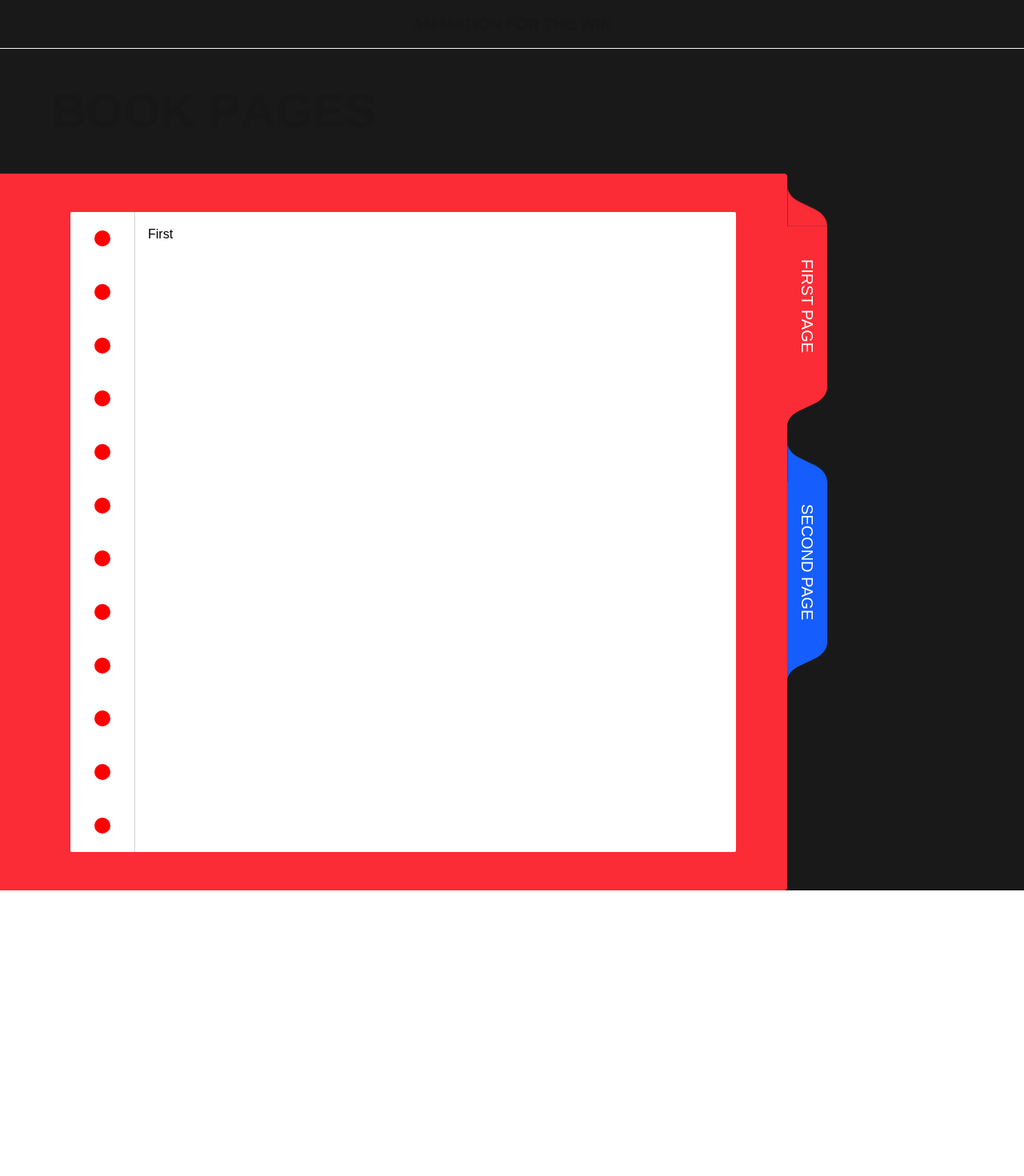
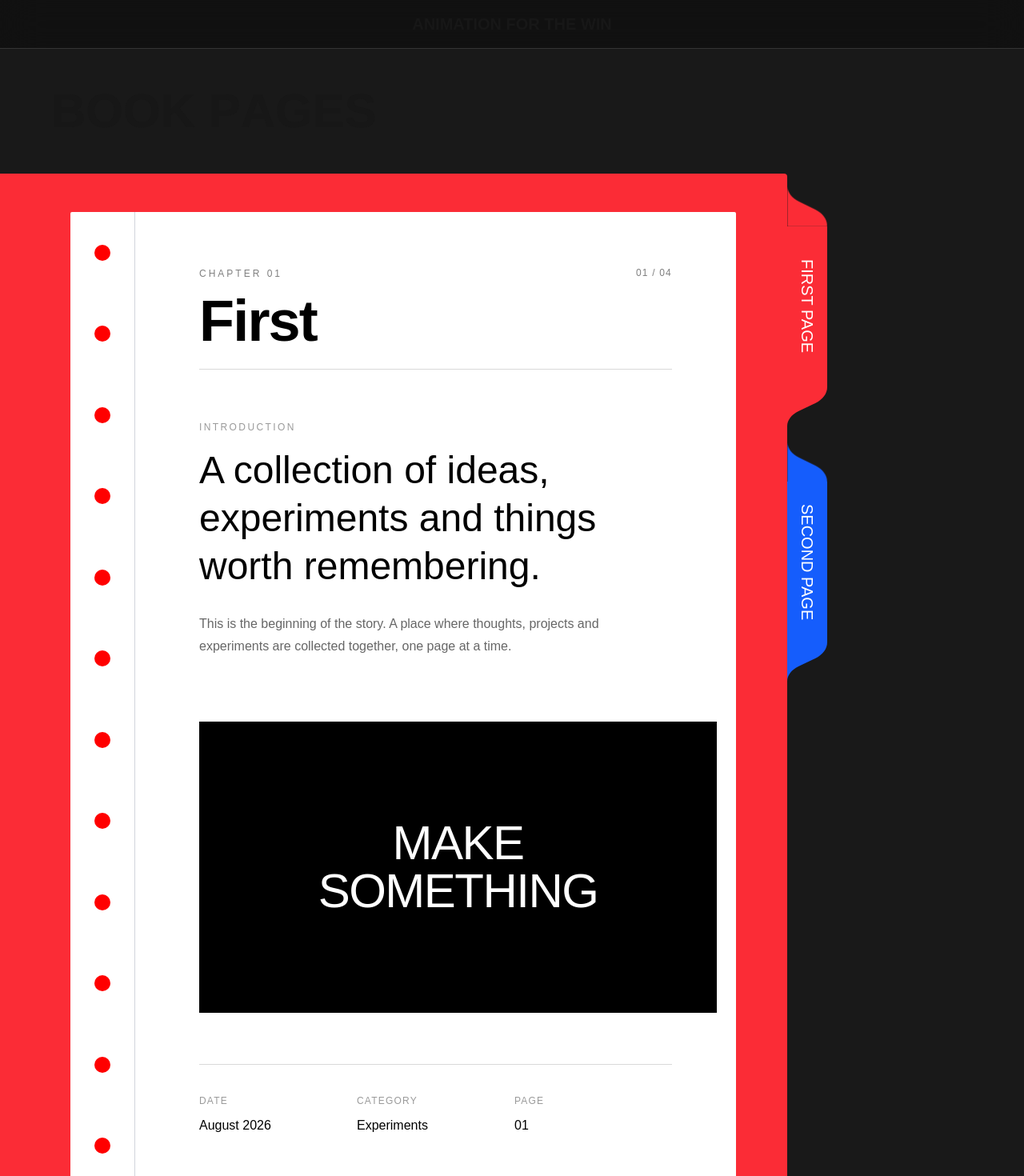
Before and after one commit to AhmedMohamed800/animation-for-the-win, a Next.js app: page /animations/book-pages in a window 1280 px wide. Shown: the top 1470 px of the page at 80% size. Before the commit the page ends 1113 px from the top, so only its background shows below. Built offline with nearby package versions, Linux system fonts and the light colour scheme.

Commit message:
fix(books-pages): fix the page resize problem when the book opens

```diff
--- a/app/animations/book-pages/_components/PapperEdge.tsx
+++ b/app/animations/book-pages/_components/PapperEdge.tsx
@@ -1,10 +1,10 @@
 export default function PapperEdge({ color }: { color: string }) {
   return (
-    <div className="flex flex-col items-center justify-around w-12 px-10 border-r border-r-gray-300">
+    <div className="flex flex-col items-center justify-around w-12 px-4 lg:px-10 border-r border-r-gray-300">
       {Array.from({ length: 12 }).map((_, index) => (
         <div
           key={index}
-          className="w-5 h-5 rounded-full"
+          className="lg:w-5 lg:h-5 h-3 w-3 rounded-full"
           style={{ backgroundColor: color }}
         />
       ))}
--- a/app/animations/book-pages/_components/TransitionLink.tsx
+++ b/app/animations/book-pages/_components/TransitionLink.tsx
@@ -28,7 +28,7 @@ const TrainsitoinLink = ({ href, label, className, color }: Props) => {
       <BookMark color={color} direction="right" />
 
       <button
-        className="relative  font-light uppercase z-10 w-full h-[200px] text-[20px] cursor-pointer f text-white"
+        className="relative z-1 font-light uppercase  w-full h-[200px] text-[20px] cursor-pointer f text-white"
         style={{
           writingMode: "vertical-rl",
           backgroundColor: color,
--- a/app/animations/book-pages/layout.tsx
+++ b/app/animations/book-pages/layout.tsx
@@ -4,11 +4,9 @@ export default function DashboardLayout({
   children: React.ReactNode;
 }) {
   return (
-    <div className="realtive flex flex-col min-h-screen bg-[#191919]">
-      <nav className="flex items-center justify-center sticky top-0 left-0 z-3  gap-4 bg-[#191919] border-b border-b-gray-100 p-4 ">
-        <p className=" uppercase text-xl font-semibold">
-          Animation For The Win
-        </p>
+    <div className="page-container realtive flex flex-col min-h-screen bg-[#191919]">
+      <nav className="sticky top-0 left-0 z-30 flex items-center justify-center gap-4 border-b border-white/15 bg-black/30 p-4 backdrop-blur-xl">
+        <p className="text-xl font-semibold uppercase">Animation For The Win</p>
       </nav>
       <main className=" h-full flex-1 bg-[#191919] mt-12">{children}</main>
     </div>
--- a/app/animations/book-pages/page.tsx
+++ b/app/animations/book-pages/page.tsx
@@ -2,9 +2,94 @@ import PapperEdge from "./_components/PapperEdge";
 
 export default function BookPages() {
   return (
-    <div className="flex rounded-xs bg-white text-black">
+    <div className="flex min-h-screen w-full overflow-hidden rounded-xs bg-white text-black">
       <PapperEdge color="red" />
-      <div className="pl-4  w-[80%] py-4 min-h-screen">First</div>
+
+      <main className="min-w-0 flex-1 px-5 py-8 sm:px-8 sm:py-10 md:px-12 md:py-12 lg:px-20 lg:py-16">
+        <div className="mx-auto max-w-6xl">
+          {/* Header */}
+          <header className="flex items-start justify-between border-b border-black/15 pb-5 sm:pb-6">
+            <div>
+              <span className="text-[10px] uppercase tracking-[0.2em] text-black/50 sm:text-xs sm:tracking-[0.25em]">
+                Chapter 01
+              </span>
+
+              <h1 className="mt-2 text-4xl font-semibold tracking-tight sm:mt-3 sm:text-5xl md:text-6xl lg:text-7xl">
+                First
+              </h1>
+            </div>
+
+            <span className="pt-1 text-[10px] uppercase tracking-widest text-black/50 sm:text-xs">
+              01 / 04
+            </span>
+          </header>
+
+          {/* Intro */}
+          <section className="mt-10 sm:mt-14 md:mt-16">
+            <p className="text-[10px] uppercase tracking-[0.2em] text-black/40 sm:text-xs">
+              Introduction
+            </p>
+
+            <h2 className="mt-4 max-w-3xl text-2xl leading-tight sm:text-3xl md:text-4xl lg:text-5xl">
+              A collection of ideas, experiments and things worth remembering.
+            </h2>
+
+            <p className="mt-5 max-w-xl text-sm leading-6 text-black/60 sm:mt-7 sm:text-base sm:leading-7">
+              This is the beginning of the story. A place where thoughts,
+              projects and experiments are collected together, one page at a
+              time.
+            </p>
+          </section>
+
+          {/* Visual */}
+          <section className="mt-12 hidden lg:grid gap-8 sm:mt-16 md:mt-20 md:grid-cols-[1fr_0.45fr] md:gap-10">
+            <div className="aspect-[16/10] bg-black sm:aspect-[16/9]">
+              <div className="flex h-full items-center justify-center p-6 text-center text-white sm:p-8">
+                <span className="text-3xl font-medium tracking-tight sm:text-4xl md:text-5xl lg:text-6xl">
+                  MAKE
+                  <br />
+                  SOMETHING
+                </span>
+              </div>
+            </div>
+
+            <div className="flex flex-col justify-end">
+              <span className="text-[10px] uppercase tracking-[0.2em] text-black/40 sm:text-xs">
+                Note 01
+              </span>
+
+              <p className="mt-3 max-w-md text-base leading-6 sm:text-lg sm:leading-7">
+                Good work doesn&lsquo;t have to shout. Sometimes the smallest
+                detail is what makes the whole page memorable.
+              </p>
+            </div>
+          </section>
+
+          {/* Metadata */}
+          <section className="mt-12 grid grid-cols-2 gap-y-6 border-t border-black/15 pt-6 sm:mt-16 sm:grid-cols-3 sm:gap-y-0 sm:pt-8">
+            <div>
+              <span className="text-[10px] uppercase tracking-widest text-black/40 sm:text-xs">
+                Date
+              </span>
+              <p className="mt-1.5 text-sm sm:mt-2 sm:text-base">August 2026</p>
+            </div>
+
+            <div>
+              <span className="text-[10px] uppercase tracking-widest text-black/40 sm:text-xs">
+                Category
+              </span>
+              <p className="mt-1.5 text-sm sm:mt-2 sm:text-base">Experiments</p>
+            </div>
+
+            <div>
+              <span className="text-[10px] uppercase tracking-widest text-black/40 sm:text-xs">
+                Page
+              </span>
+              <p className="mt-1.5 text-sm sm:mt-2 sm:text-base">01</p>
+            </div>
+          </section>
+        </div>
+      </main>
     </div>
   );
 }
--- a/app/animations/book-pages/second-page/page.tsx
+++ b/app/animations/book-pages/second-page/page.tsx
@@ -2,9 +2,100 @@ import PapperEdge from "../_components/PapperEdge";
 
 export default function SecondBookPage() {
   return (
-    <div className="flex rounded-xs bg-white text-black">
+    <div className="flex min-h-screen w-full overflow-hidden rounded-xs bg-white text-black">
       <PapperEdge color="#155dfc" />
-      <div className="pl-4  w-[80%] py-4 min-h-screen">Second</div>
+
+      <main className="min-w-0 flex-1 px-5 py-8 sm:px-8 sm:py-10 md:px-12 md:py-12 lg:px-20 lg:py-16">
+        <div className="mx-auto max-w-6xl">
+          {/* Header */}
+          <header className="flex items-start justify-between border-b border-black/15 pb-5 sm:pb-6">
+            <div>
+              <span className="text-[10px] uppercase tracking-[0.2em] text-black/50 sm:text-xs sm:tracking-[0.25em]">
+                Chapter 02
+              </span>
+
+              <h1 className="mt-2 text-4xl font-semibold tracking-tight sm:mt-3 sm:text-5xl md:text-6xl lg:text-7xl">
+                Second
+              </h1>
+            </div>
+
+            <span className="pt-1 text-[10px] uppercase tracking-widest text-black/50 sm:text-xs">
+              02 / 04
+            </span>
+          </header>
+
+          {/* Intro */}
+          <section className="mt-10 sm:mt-14 md:mt-16">
+            <p className="text-[10px] uppercase tracking-[0.2em] text-black/40 sm:text-xs">
+              Exploration
+            </p>
+
+            <h2 className="mt-4 max-w-3xl text-2xl leading-tight sm:text-3xl md:text-4xl lg:text-5xl">
+              The second page is where the ideas start taking shape.
+            </h2>
+
+            <p className="mt-5 max-w-xl text-sm leading-6 text-black/60 sm:mt-7 sm:text-base sm:leading-7">
+              Every project starts with an experiment. Some work, some fail, and
+              some lead somewhere completely unexpected.
+            </p>
+          </section>
+
+          {/* Main content */}
+          <section className="mt-12 grid gap-8 sm:mt-16 md:mt-20 md:grid-cols-[0.45fr_1fr] md:gap-10">
+            {/* Text */}
+            <div className="order-2 flex flex-col justify-end md:order-1">
+              <span className="text-[10px] uppercase tracking-[0.2em] text-black/40 sm:text-xs">
+                Note 02
+              </span>
+
+              <p className="mt-3 max-w-md text-base leading-6 sm:text-lg sm:leading-7">
+                Don&lsquo;t aim for perfect on the first attempt. Build
+                something, break it, learn from it, and build it again.
+              </p>
+
+              <div className="mt-6 h-px w-16 bg-[#155dfc]" />
+            </div>
+
+            {/* Visual */}
+            <div className="order-1 hidden lg:flex items-center justify-center  aspect-video bg-[#155dfc] sm:aspect-video md:order-2">
+              <div className="flex h-full items-center justify-center p-6 text-center text-white sm:p-8">
+                <span className="text-3xl font-medium tracking-tight sm:text-4xl md:text-5xl lg:text-6xl">
+                  KEEP
+                  <br />
+                  GOING
+                </span>
+              </div>
+            </div>
+          </section>
+
+          {/* Metadata */}
+          <section className="mt-12 grid grid-cols-2 gap-y-6 border-t border-black/15 pt-6 sm:mt-16 sm:grid-cols-3 sm:gap-y-0 sm:pt-8">
+            <div>
+              <span className="text-[10px] uppercase tracking-widest text-black/40 sm:text-xs">
+                Date
+              </span>
+
+              <p className="mt-1.5 text-sm sm:mt-2 sm:text-base">August 2026</p>
+            </div>
+
+            <div>
+              <span className="text-[10px] uppercase tracking-widest text-black/40 sm:text-xs">
+                Category
+              </span>
+
+              <p className="mt-1.5 text-sm sm:mt-2 sm:text-base">Exploration</p>
+            </div>
+
+            <div>
+              <span className="text-[10px] uppercase tracking-widest text-black/40 sm:text-xs">
+                Page
+              </span>
+
+              <p className="mt-1.5 text-sm sm:mt-2 sm:text-base">02</p>
+            </div>
+          </section>
+        </div>
+      </main>
     </div>
   );
 }
--- a/app/animations/book-pages/template.tsx
+++ b/app/animations/book-pages/template.tsx
@@ -20,21 +20,17 @@ export default function Template({ children }: { children: React.ReactNode }) {
 
   return (
     <>
-      <h1 className="page-title opacity-0 uppercase font-bold text-6xl mb-12 pl-16">
+      <h1 className="page-title opacity-0 uppercase font-bold text-4xl lg:text-6xl mb-12 pl-8 lg:pl-16">
         {pageName}
       </h1>
 
-      <div
-        className="relative flex"
-        style={{
-          perspective: "2000px",
-        }}
-      >
+      <div className="book relative flex flex-1 lg:flex-0">
         <div
-          className="book-content  relative w-[75%]  rounded-l-none rounded-sm ml-6 py-12 px-16"
+          className="book-content w-[75%]  rounded-l-none rounded-sm ml-6 py-12 pr-4 pl-1 lg:px-16"
           data-color={`${pageName.includes("second page") ? "#155dfc" : "#fb2c36"}`}
           style={{
             backgroundColor: `${pageName.includes("second page") ? "#155dfc" : "#fb2c36"}`,
+            perspective: "2000px",
           }}
         >
           {children}
@@ -47,10 +43,11 @@ export default function Template({ children }: { children: React.ReactNode }) {
               transformOrigin: "left center",
               transformStyle: "preserve-3d",
               transition: "background-color 0.1s 2s linear",
+              boxShadow: "box-shadow:2px 2px 4px #333333",
             }}
           ></div>
         </div>
-        <div className="relative flex flex-col w-12 pt-4 gap-5  items-start ">
+        <div className="relative -z-1 flex flex-col w-12 pt-4 gap-5  items-start ">
           <TrainsitoinLink
             label="First Page"
             href="/animations/book-pages"
```
Also changed, not shown: app/animations/book-pages/_utils/animation.ts (+66 -31 lines).
